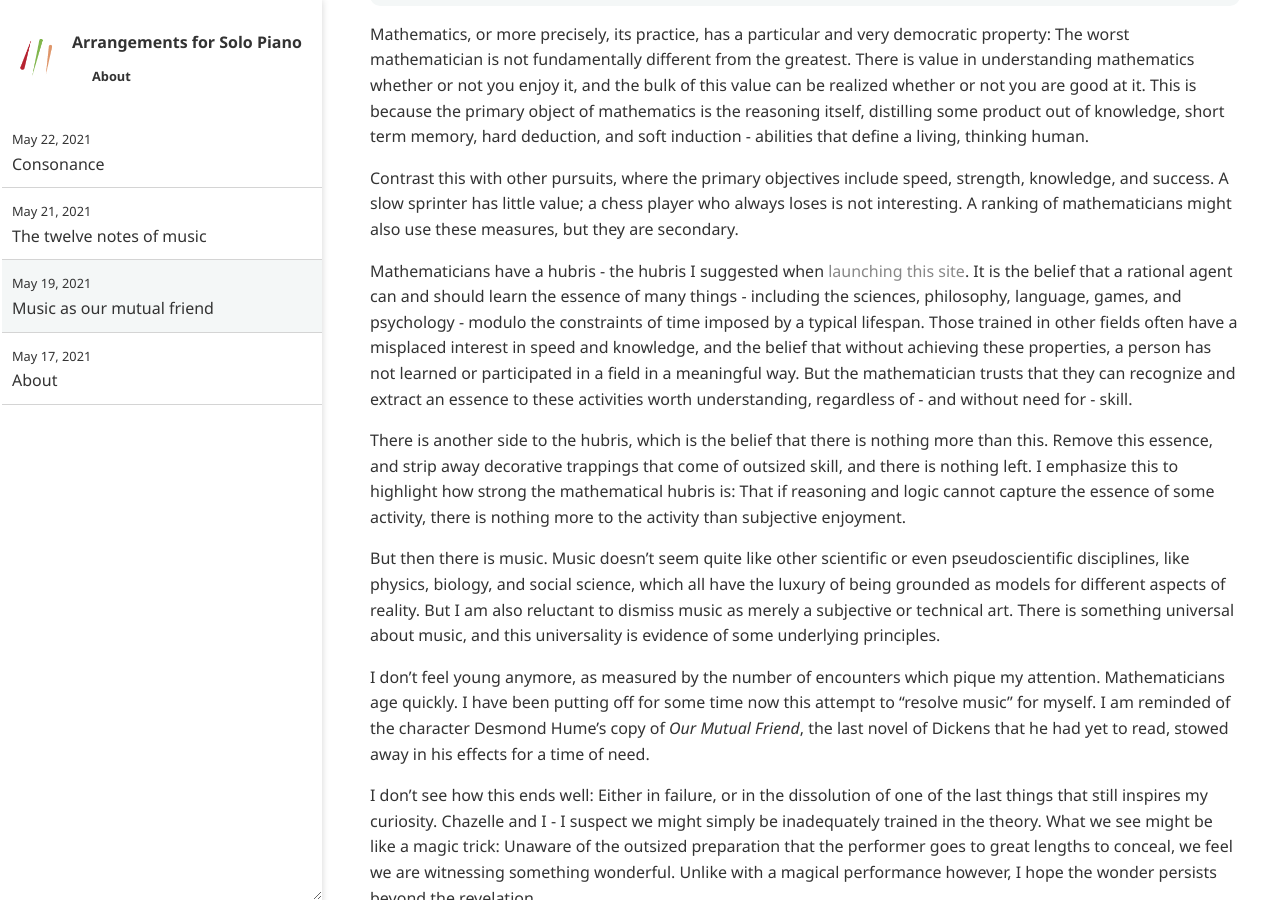
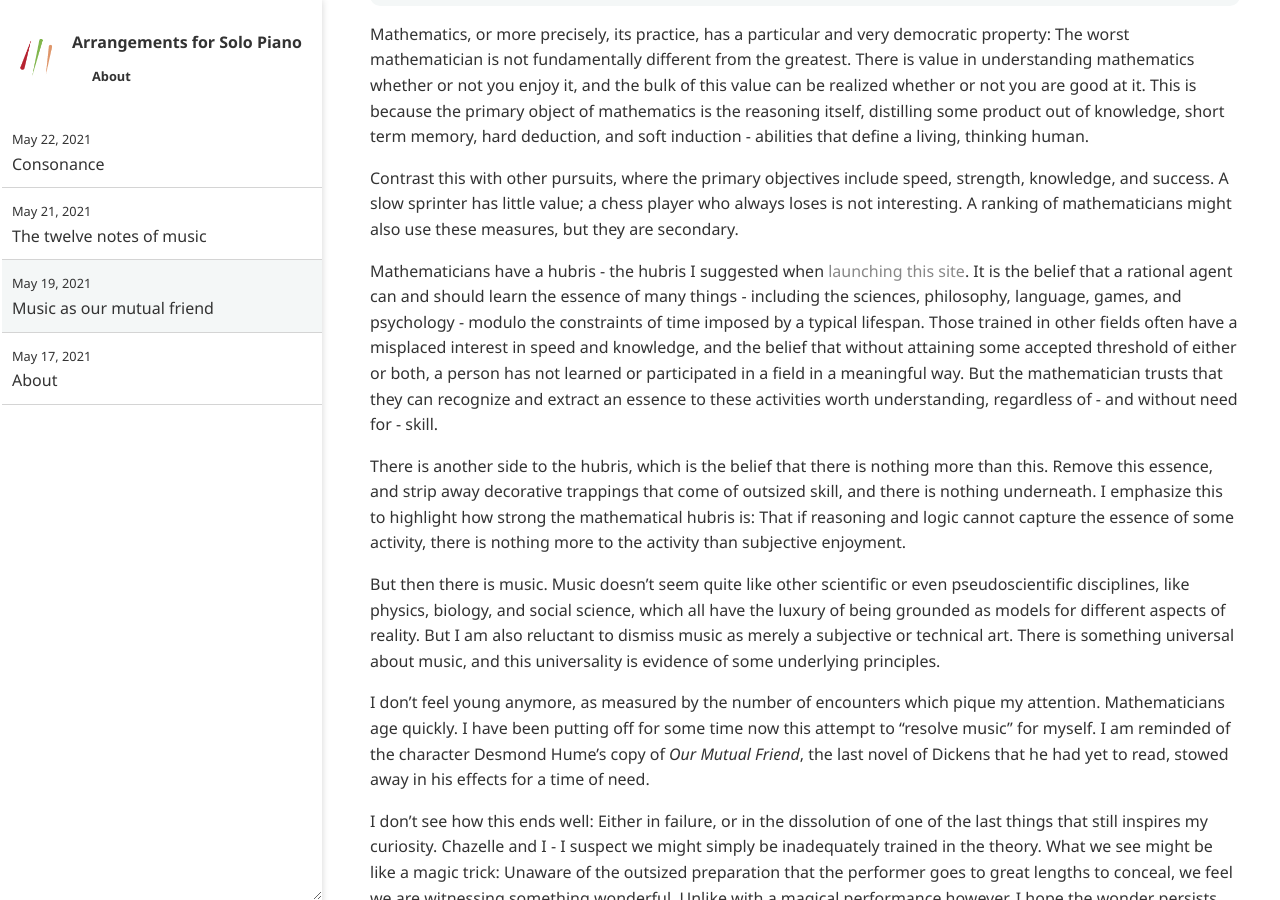
Before and after one commit to ansyblenetwork/arrpiano, a Jekyll site: the page built from _posts/2021-05-19-our-mutual-friend.md, in a window 1280 px wide and 900 px high, scrolled down 446 px. Built offline with Jekyll 4.4.1, drawn with Linux system fonts in a browser that asks for light colours.

Commit message:
Update 2021-05-19-our-mutual-friend.md

```diff
--- a/_posts/2021-05-19-our-mutual-friend.md
+++ b/_posts/2021-05-19-our-mutual-friend.md
@@ -13,9 +13,9 @@
 
 Contrast this with other pursuits, where the primary objectives include speed, strength, knowledge, and success. A slow sprinter has little value; a chess player who always loses is not interesting. A ranking of mathematicians might also use these measures, but they are secondary.
 
-Mathematicians have a hubris - the hubris I suggested when [launching this site]({% post_url 2021-05-17-about %}). It is the belief that a rational agent can and should learn the essence of many things - including the sciences, philosophy, language, games, and psychology - modulo the constraints of time imposed by a typical lifespan. Those trained in other fields often have a misplaced interest in speed and knowledge, and the belief that without achieving these properties, a person has not learned or participated in a field in a meaningful way. But the mathematician trusts that they can recognize and extract an essence to these activities worth understanding, regardless of - and without need for - skill.
+Mathematicians have a hubris - the hubris I suggested when [launching this site]({% post_url 2021-05-17-about %}). It is the belief that a rational agent can and should learn the essence of many things - including the sciences, philosophy, language, games, and psychology - modulo the constraints of time imposed by a typical lifespan. Those trained in other fields often have a misplaced interest in speed and knowledge, and the belief that without attaining some accepted threshold of either or both, a person has not learned or participated in a field in a meaningful way. But the mathematician trusts that they can recognize and extract an essence to these activities worth understanding, regardless of - and without need for - skill.
 
-There is another side to the hubris, which is the belief that there is nothing more than this. Remove this essence, and strip away decorative trappings that come of outsized skill, and there is nothing left. I emphasize this to highlight how strong the mathematical hubris is: That if reasoning and logic cannot capture the essence of some activity, there is nothing more to the activity than subjective enjoyment.
+There is another side to the hubris, which is the belief that there is nothing more than this. Remove this essence, and strip away decorative trappings that come of outsized skill, and there is nothing underneath. I emphasize this to highlight how strong the mathematical hubris is: That if reasoning and logic cannot capture the essence of some activity, there is nothing more to the activity than subjective enjoyment.
 
 But then there is music. Music doesn't seem quite like other scientific or even pseudoscientific disciplines, like physics, biology, and social science, which all have the luxury of being grounded as models for different aspects of reality. But I am also reluctant to dismiss music as merely a subjective or technical art. There is something universal about music, and this universality is evidence of some underlying principles.
 
```
